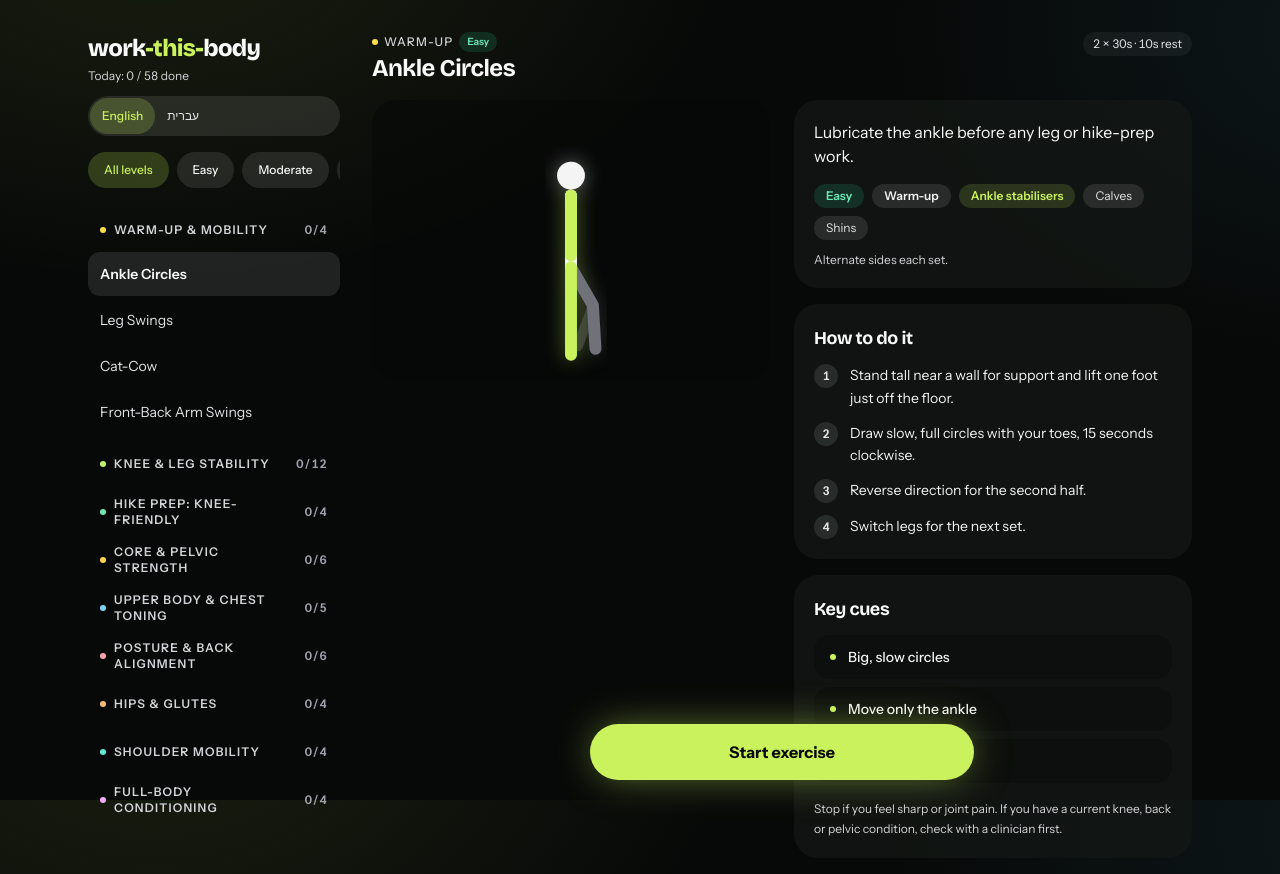
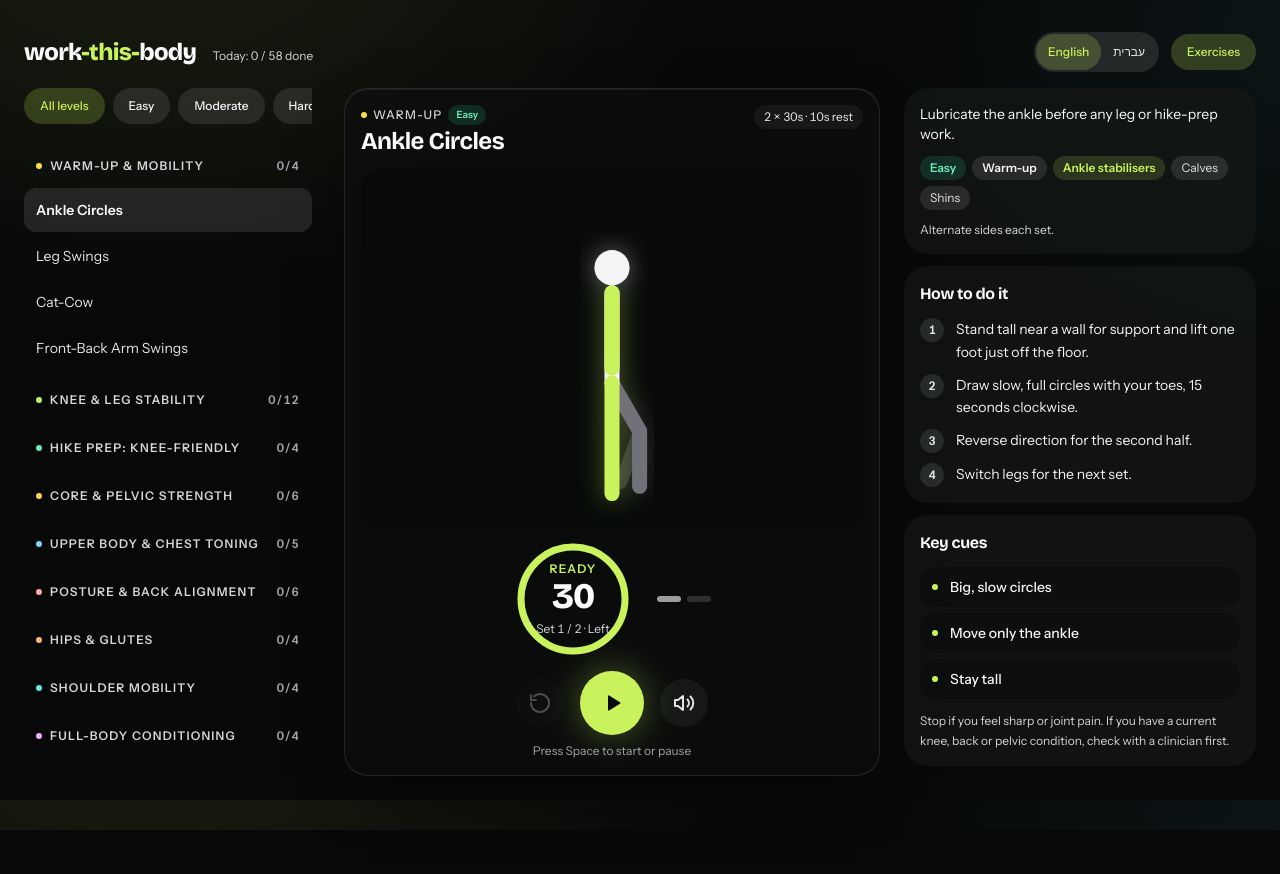
Before and after one commit to adikobi/work-this-body, a Next.js app: page / in a window 1280 px wide. Shown: the top 874 px of the page. After the commit the page ends 830 px from the top, so only its background shows below. Built offline with nearby package versions, Linux system fonts and the light colour scheme.

Commit message:
fix sizes

```diff
--- a/components/AppShell.tsx
+++ b/components/AppShell.tsx
@@ -35,11 +35,10 @@ export default function AppShell() {
   const [open, setOpen] = useState<string[]>([exercises[0].cat]);
   const [done, setDone] = useState<string[]>([]);
   const [level, setLevel] = useState<LevelFilter>("all");
-  // While an exercise is running, the desktop catalog collapses to a slim bar so the stage gets the room.
+  // Desktop catalog column: open while idle, slides shut once an exercise is running (the user can reopen it).
   const [training, setTraining] = useState(false);
-  const [menuOpen, setMenuOpen] = useState(false);
-  const collapsed = training && !menuOpen;
-  useEffect(() => { if (!training) setMenuOpen(false); }, [training]);
+  const [menuOpen, setMenuOpen] = useState(true);
+  useEffect(() => { setMenuOpen(!training); }, [training]);
 
   const exercise = content.byId(exId);
   const category = categories.find((c) => c.id === exercise.cat) ?? categories[0];
@@ -82,30 +81,37 @@ export default function AppShell() {
   const tick = (id: string) => (done.includes(id) ? <span className="text-work" aria-label={t.completedToday}>✓</span> : null);
 
   return (
-    <div
-      className={`mx-auto min-h-dvh px-3 pb-6 pt-4 sm:px-6 lg:pt-8 ${
-        collapsed ? "max-w-[1800px]" : "max-w-6xl lg:grid lg:grid-cols-12 lg:gap-8"
+    <div className="mx-auto min-h-dvh max-w-[1800px] px-3 pb-6 pt-4 sm:px-6 lg:pt-8">
+      {/* Desktop header: always visible, so the logo never moves */}
+      <div className="mb-4 hidden items-center justify-between gap-4 lg:flex">
+        <div className="flex items-baseline gap-4">
+          <h1 className="text-2xl"><Brand /></h1>
+          <p className="text-xs tabular-nums text-zinc-300">{t.todayLong(done.length, exercises.length)}</p>
+        </div>
+        <div className="flex items-center gap-3">
+          <LocaleSwitcher />
+          <button
+            type="button"
+            onClick={() => setMenuOpen((o) => !o)}
+            aria-expanded={menuOpen}
+            aria-controls="exercise-catalog"
+            className={`${pill} min-h-9 px-4 text-xs ${menuOpen ? on : off}`}
+          >
+            {t.exercisesNav}
+          </button>
+        </div>
+      </div>
+
+      <div className="lg:flex lg:items-start">
+        {/* Desktop catalog: width animates, inner content keeps its size so nothing reflows */}
+        <aside
+          id="exercise-catalog"
+          className={`no-scrollbar hidden shrink-0 overflow-y-auto overflow-x-hidden transition-[width,opacity,margin,visibility] duration-300 ease-snap lg:sticky lg:top-4 lg:block lg:max-h-[calc(100dvh-7rem)] ${
+            menuOpen ? "w-72 opacity-100 lg:me-8" : "invisible w-0 opacity-0 lg:me-0"
           }`}
         >
-      {/* Desktop catalog */}
-      <aside className={collapsed ? "hidden" : "hidden lg:col-span-3 lg:block"}>
-        <div className="no-scrollbar sticky top-8 max-h-screen overflow-y-auto pb-8">
-          <div className="flex items-center justify-between">
-            <h1 className="text-2xl"><Brand /></h1>
-            {training && (
-              <button
-                type="button"
-                onClick={() => setMenuOpen(false)}
-                aria-label={t.exercisesNav}
-                className="flex h-9 w-9 items-center justify-center rounded-full bg-white/10 text-zinc-100 hover:bg-white/15"
-              >
-                ✕
-              </button>
-            )}
-          </div>
-          <p className="mt-1 text-xs tabular-nums text-zinc-300">{t.todayLong(done.length, exercises.length)}</p>
-          <div className="mt-3"><LocaleSwitcher /></div>
-          <div className="mt-4"><LevelChips value={level} onChange={setLevel} /></div>
+          <div className="w-72 pb-8">
+            <LevelChips value={level} onChange={setLevel} />
             <nav className="mt-5 space-y-1" aria-label={t.exercisesNav}>
               {cats.map((c) => {
                 const list = visible.filter((e) => e.cat === c.id);
@@ -146,21 +152,7 @@ export default function AppShell() {
           </div>
         </aside>
 
-      {/* Desktop slim bar while training */}
-      {collapsed && (
-        <div className="mb-4 hidden items-center justify-between lg:flex">
-          <h1 className="text-xl"><Brand /></h1>
-          <div className="flex items-center gap-3">
-            <p className="text-xs tabular-nums text-zinc-300">{t.todayShort(done.length, exercises.length)}</p>
-            <LocaleSwitcher />
-            <button type="button" onClick={() => setMenuOpen(true)} className={`${pill} min-h-9 px-4 text-xs ${off}`}>
-              {t.exercisesNav}
-            </button>
-          </div>
-        </div>
-      )}
-
-      <main className={collapsed ? "" : "lg:col-span-9"}>
+        <main className="min-w-0 flex-1">
           {/* Mobile catalog */}
           <div className="lg:hidden">
             <div className="mb-3 flex flex-wrap items-center justify-between gap-x-3 gap-y-1">
@@ -204,5 +196,6 @@ export default function AppShell() {
           />
         </main>
       </div>
+    </div>
   );
 }
--- a/components/Guide.tsx
+++ b/components/Guide.tsx
@@ -3,7 +3,7 @@ import { useI18n } from "@/components/LocaleProvider";
 import type { Exercise } from "@/lib/exercises";
 
 // Surfaces separate by a step in tone, not by borders or shadows; glass is reserved for the floating stage.
-const card = "rounded-3xl bg-ink-800/70 p-5 animate-rise";
+const card = "rounded-3xl bg-ink-800/70 p-4 animate-rise";
 
 export default function Guide({ exercise }: { exercise: Exercise }) {
   const { t, content } = useI18n();
@@ -12,29 +12,29 @@ export default function Guide({ exercise }: { exercise: Exercise }) {
   const { warmup, cooldown } = exercise.phase ? { warmup: [] as Exercise[], cooldown: [] as Exercise[] } : bookends(exercise.cat);
   const link = "rounded-full bg-white/10 px-3 py-1.5 text-xs font-medium text-zinc-100 transition-colors duration-150 ease-snap hover:bg-white/15";
   return (
-    <div className="mt-4 grid gap-4 pb-10 md:mt-0">
+    <div className="mt-4 grid gap-3 pb-10 md:mt-0">
       <section className={card} style={{ animationDelay: "40ms" }}>
-        <p className="text-base text-zinc-50">{exercise.tagline}</p>
-        <div className="mt-4 flex flex-wrap gap-2">
-          <span className={`rounded-full px-3 py-1 text-xs font-semibold ${levels[exercise.level].chip}`}>{levels[exercise.level].label}</span>
+        <p className="text-sm text-zinc-50">{exercise.tagline}</p>
+        <div className="mt-3 flex flex-wrap gap-1.5">
+          <span className={`rounded-full px-2.5 py-1 text-xs font-semibold ${levels[exercise.level].chip}`}>{levels[exercise.level].label}</span>
           {exercise.phase && (
-            <span className="rounded-full bg-white/10 px-3 py-1 text-xs font-semibold text-zinc-100">
+            <span className="rounded-full bg-white/10 px-2.5 py-1 text-xs font-semibold text-zinc-100">
               {exercise.phase === "warmup" ? t.guide.warmup : t.guide.cooldown}
             </span>
           )}
           {muscles.primary.map((m) => (
-            <span key={m} className="rounded-full bg-work/15 px-3 py-1 text-xs font-semibold text-work">{m}</span>
+            <span key={m} className="rounded-full bg-work/15 px-2.5 py-1 text-xs font-semibold text-work">{m}</span>
           ))}
           {muscles.secondary.map((m) => (
-            <span key={m} className="rounded-full bg-white/10 px-3 py-1 text-xs text-zinc-200">{m}</span>
+            <span key={m} className="rounded-full bg-white/10 px-2.5 py-1 text-xs text-zinc-200">{m}</span>
           ))}
         </div>
         {exercise.alternate && <p className="mt-3 text-xs text-zinc-300">{t.guide.alternate}</p>}
       </section>
 
       <section className={card} style={{ animationDelay: "90ms" }}>
-        <h3 className="font-display text-lg font-bold tracking-tight text-zinc-50">{t.guide.howTo}</h3>
-        <ol className="mt-3 space-y-3">
+        <h3 className="font-display text-base font-bold tracking-tight text-zinc-50">{t.guide.howTo}</h3>
+        <ol className="mt-3 space-y-2.5">
           {steps.map((s, i) => (
             <li key={s} className="flex gap-3">
               <span className="flex h-6 w-6 shrink-0 items-center justify-center rounded-full bg-white/10 text-xs font-semibold tabular-nums text-zinc-200">{i + 1}</span>
@@ -45,25 +45,25 @@ export default function Guide({ exercise }: { exercise: Exercise }) {
       </section>
 
       <section className={card} style={{ animationDelay: "140ms" }}>
-        <h3 className="font-display text-lg font-bold tracking-tight text-zinc-50">{t.guide.keyCues}</h3>
-        <ul className="mt-3 space-y-2">
+        <h3 className="font-display text-base font-bold tracking-tight text-zinc-50">{t.guide.keyCues}</h3>
+        <ul className="mt-3 space-y-1.5">
           {cues.map((c) => (
-            <li key={c} className="flex items-center gap-3 rounded-2xl bg-ink-900 px-4 py-3 text-sm font-medium text-zinc-100">
-              <span className="h-1.5 w-1.5 rounded-full bg-work" />
+            <li key={c} className="flex items-center gap-3 rounded-2xl bg-ink-900 px-3 py-2.5 text-sm font-medium text-zinc-100">
+              <span className="h-1.5 w-1.5 shrink-0 rounded-full bg-work" />
               {c}
             </li>
           ))}
         </ul>
-        <p className="mt-4 text-xs leading-relaxed text-zinc-300">
+        <p className="mt-3 text-xs leading-relaxed text-zinc-300">
           {t.guide.safety}
         </p>
       </section>
 
       {(warmup.length > 0 || cooldown.length > 0) && (
         <section className={card} style={{ animationDelay: "190ms" }}>
-          <h3 className="font-display text-lg font-bold tracking-tight text-zinc-50">{t.guide.bookendsTitle}</h3>
+          <h3 className="font-display text-base font-bold tracking-tight text-zinc-50">{t.guide.bookendsTitle}</h3>
           <p className="mt-1 text-xs text-zinc-300">{t.guide.bookendsHint}</p>
-          <div className="mt-3 grid gap-4 sm:grid-cols-2">
+          <div className="mt-3 grid gap-3 sm:grid-cols-2 md:grid-cols-1">
             {([[t.guide.before, warmup], [t.guide.after, cooldown]] as const).map(([title, list]) =>
               list.length ? (
                 <div key={title}>
--- a/components/Workout.tsx
+++ b/components/Workout.tsx
@@ -28,16 +28,6 @@ interface Props {
 export default function Workout({ exercise, category, next, onNext, onComplete, onTrainingChange }: Props) {
   const { t: ui, content } = useI18n(); // `t` below is the interval timer, so the UI strings are `ui`
   const levels = content.levels;
-  // "learn": read the instructions first. "train": timer + simulation. Resets per exercise (AppShell keys on exercise.id).
-  const [mode, setMode] = useState<"learn" | "train">("learn");
-  const modeRef = useRef(mode);
-  useEffect(() => { modeRef.current = mode; });
-
-  // Tell the shell when training is active so it can collapse the catalog.
-  useEffect(() => {
-    onTrainingChange(mode === "train");
-    return () => onTrainingChange(false);
-  }, [mode, onTrainingChange]);
 
   const [sound, setSound] = useState(true);
   useEffect(() => {
@@ -54,6 +44,13 @@ export default function Workout({ exercise, category, next, onNext, onComplete,
   };
 
   const t = useIntervalTimer({ work: exercise.work, rest: exercise.rest, sets: exercise.sets, prep: PREP, sound: true });
+
+  // Lets the shell slide the catalog shut while an exercise is in progress.
+  const active = t.status !== "idle";
+  useEffect(() => {
+    onTrainingChange(active);
+    return () => onTrainingChange(false);
+  }, [active, onTrainingChange]);
 
   const secs = Math.ceil(t.remainingMs / 1000);
   const total = (t.phase === "work" ? exercise.work : t.phase === "rest" ? exercise.rest : PREP) * 1000;
@@ -86,6 +83,7 @@ export default function Workout({ exercise, category, next, onNext, onComplete,
               ? ui.status.rest
               : ui.status.work;
 
+  // Which side is up (alternating exercises): during rest, show the side that's coming.
   const upcoming = resting ? t.set + 1 : t.set;
   const side = exercise.alternate ? (upcoming % 2 === 1 ? ui.sideLeft : ui.sideRight) : null;
 
@@ -93,11 +91,10 @@ export default function Workout({ exercise, category, next, onNext, onComplete,
   const toggleRef = useRef(toggle);
   useEffect(() => { toggleRef.current = toggle; });
 
-  // Space starts / pauses (only in train mode; ignored while a button or field has focus).
+  // Space starts / pauses (ignored while a button or field has focus).
   useEffect(() => {
     const onKey = (e: KeyboardEvent) => {
       const el = e.target as HTMLElement | null;
-      if (modeRef.current !== "train") return;
       if (e.code !== "Space" || e.repeat || el?.closest("button, a, input, select, textarea")) return;
       e.preventDefault();
       toggleRef.current();
@@ -106,6 +103,7 @@ export default function Workout({ exercise, category, next, onNext, onComplete,
     return () => window.removeEventListener("keydown", onKey);
   }, []);
 
+  // Live countdown in the tab title. Restores the title of the current language (not a captured one).
   useEffect(() => {
     if (!running) return;
     document.title = `${ui.secs(secs)} · ${label} — ${exercise.name}`;
@@ -114,8 +112,14 @@ export default function Workout({ exercise, category, next, onNext, onComplete,
 
   useEffect(() => { if (t.status === "done") onComplete(exercise.id); }, [t.status, exercise.id, onComplete]);
 
-  const header = (
-    <header className="mb-2 flex items-start justify-between gap-3 md:mb-4">
+  // md+: stage on the left (fills the viewport height, width follows the free space), guide in a fixed-width column on the right.
+  return (
+    <div className="animate-rise md:grid md:grid-cols-[minmax(0,1fr)_18rem] md:items-start md:gap-6 lg:grid-cols-[minmax(0,1fr)_22rem]">
+      <section
+        className={`glass sticky top-2 z-20 flex flex-col rounded-3xl border bg-ink-900/70 p-3 shadow-glass backdrop-blur-xl transition-colors duration-200 ease-snap sm:p-4 md:top-4 md:h-[calc(100dvh-2rem)] lg:h-[calc(100dvh-7rem)] ${tone.border}`}
+        aria-label={ui.stage}
+      >
+        <header className="mb-2 flex items-start justify-between gap-3 md:mb-3">
           <div className="min-w-0">
             <p className="flex items-center gap-1.5 text-xs font-medium uppercase tracking-widest text-zinc-300">
               <span className={`h-1.5 w-1.5 rounded-full ${category.dot}`} />
@@ -130,44 +134,11 @@ export default function Workout({ exercise, category, next, onNext, onComplete,
             {ui.summary(exercise.sets, exercise.work, exercise.rest)}
           </p>
         </header>
-  );
 
-  // ---- Step 1: read the instructions before anything starts ----
-  if (mode === "learn") {
-    return (
-      <div className="animate-rise">
-        <div className="mt-1 md:mt-0">{header}</div>
-        <div className="md:grid md:grid-cols-2 md:items-start md:gap-6">
-          <div className="overflow-hidden rounded-3xl bg-ink-950/60 md:sticky md:top-4">
-            <Visualizer motion={exercise.motion} cycle={exercise.cycle} playing hold={false} resting={false} urgent={false} />
-          </div>
-          <Guide exercise={exercise} />
-        </div>
-        <div className="sticky bottom-3 z-20 flex justify-center pb-2">
-          <button
-            type="button"
-            onClick={() => setMode("train")}
-            className="flex h-14 w-full max-w-sm items-center justify-center rounded-full bg-work px-6 text-base font-bold text-ink-950 shadow-glow transition-transform duration-150 ease-snap active:scale-95"
-          >
-            {ui.guide.startExercise}
-          </button>
-        </div>
-      </div>
-    );
-  }
-
-  // ---- Step 2: workout. md+: large stage left (sticky), guide in a narrower column right, so they never overlap ----
-  return (
-    <div className="animate-rise md:grid md:grid-cols-[minmax(0,1.5fr)_minmax(0,1fr)] md:items-start md:gap-6">
-      <section
-        className={`glass sticky top-2 z-20 rounded-3xl border bg-ink-900/70 p-3 shadow-glass backdrop-blur-xl transition-colors duration-200 ease-snap sm:p-4 md:top-4 ${tone.border}`}
-        aria-label={ui.stage}
-      >
-        {header}
-
-        <div className="grid grid-cols-5 items-center gap-2 md:grid-cols-1 md:gap-4">
-          <div className="relative col-span-3 overflow-hidden rounded-2xl bg-ink-950/60 md:col-span-1">
-            <div className="md:mx-auto md:max-w-[min(100%,62vh)]">
+        <div className="grid grid-cols-5 items-center gap-2 md:flex md:min-h-0 md:flex-1 md:flex-col md:gap-3">
+          {/* Simulation: on md+ it fills all the height left in the stage and the figure scales to fit */}
+          <div className="relative col-span-3 overflow-hidden rounded-2xl bg-ink-950/60 md:min-h-0 md:w-full md:flex-1">
+            <div className="md:absolute md:inset-0 md:[&>svg]:h-full md:[&>svg]:w-full">
               <Visualizer motion={exercise.motion} cycle={exercise.cycle} playing={playing} hold={hold} resting={resting} urgent={urgent} />
             </div>
             {exercise.hold && !resting && (
@@ -180,8 +151,8 @@ export default function Workout({ exercise, category, next, onNext, onComplete,
             )}
           </div>
 
-          <div className="col-span-2 flex flex-col items-center md:col-span-1 md:flex-row md:justify-center md:gap-6">
-            <div className="relative w-full max-w-xs md:max-w-[10rem]">
+          <div className="col-span-2 flex flex-col items-center md:shrink-0 md:flex-row md:justify-center md:gap-6">
+            <div className="relative w-full max-w-xs md:max-w-[8rem]">
               <svg viewBox="0 0 120 120" width="120" height="120" className="block h-auto w-full" aria-hidden="true">
                 <circle cx="60" cy="60" r={R} className="fill-none stroke-white/10" strokeWidth="7" />
                 <circle
@@ -222,7 +193,7 @@ export default function Workout({ exercise, category, next, onNext, onComplete,
           </div>
         </div>
 
-        <div className="mt-3 flex items-center justify-center gap-4">
+        <div className="mt-3 flex shrink-0 items-center justify-center gap-4">
           <button type="button" className={iconBtn} onClick={t.reset} aria-label={ui.reset} disabled={t.status === "idle"}>
             <ResetIcon />
           </button>
@@ -243,13 +214,13 @@ export default function Workout({ exercise, category, next, onNext, onComplete,
           <button
             type="button"
             onClick={onNext}
-            className="animate-rise mt-3 flex min-h-11 w-full items-center justify-center rounded-2xl bg-white/10 px-4 text-sm font-semibold text-zinc-50 transition-transform duration-150 ease-snap active:scale-95 hover:bg-white/15"
+            className="animate-rise mt-3 flex min-h-11 w-full shrink-0 items-center justify-center rounded-2xl bg-white/10 px-4 text-sm font-semibold text-zinc-50 transition-transform duration-150 ease-snap active:scale-95 hover:bg-white/15"
           >
             {ui.nextExercise(next.name)}
           </button>
         )}
         <p className="sr-only" aria-live="polite">{ui.live(label, t.set, exercise.sets, side)}</p>
-        <p className="mt-2 hidden text-center text-xs text-zinc-400 md:block">{ui.spaceHint}</p>
+        <p className="mt-2 hidden shrink-0 text-center text-xs text-zinc-400 lg:block">{ui.spaceHint}</p>
       </section>
 
       <Guide exercise={exercise} />
```
Lines whose indentation alone changed are shown as unchanged.
